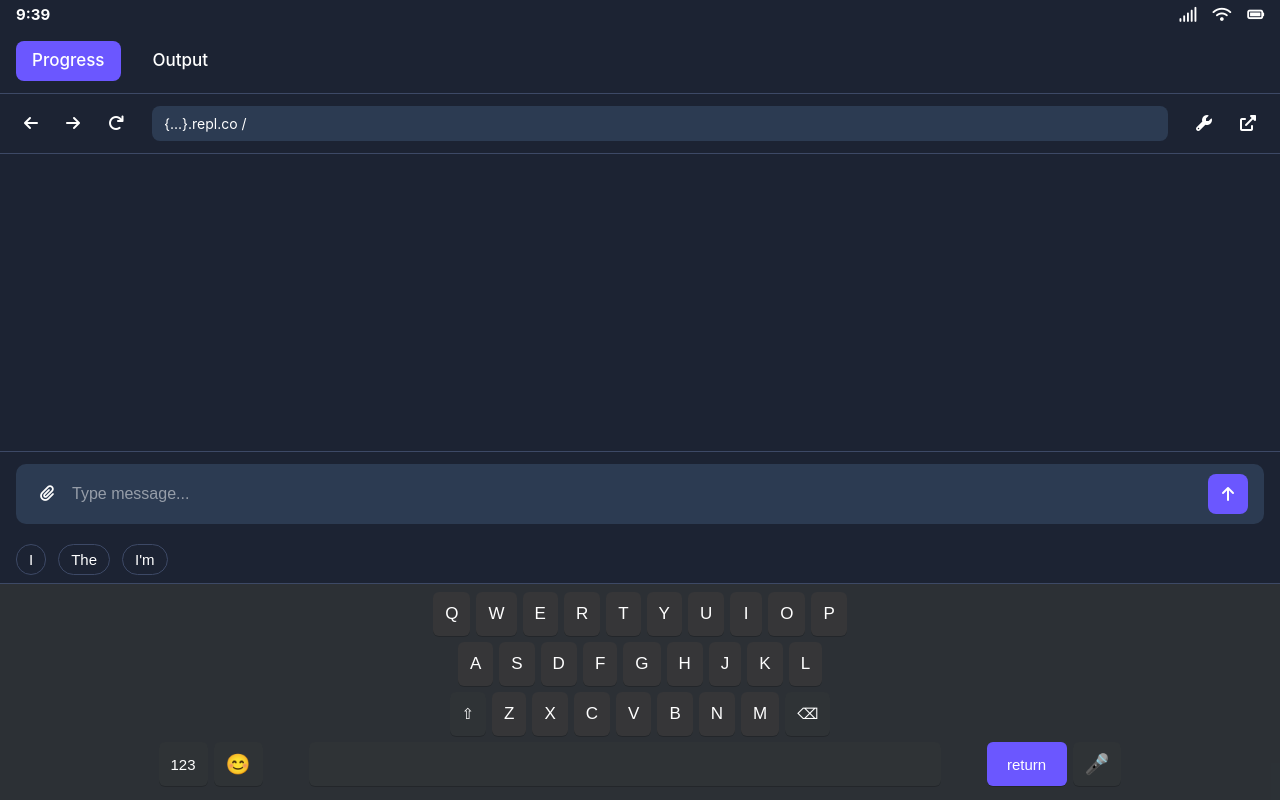
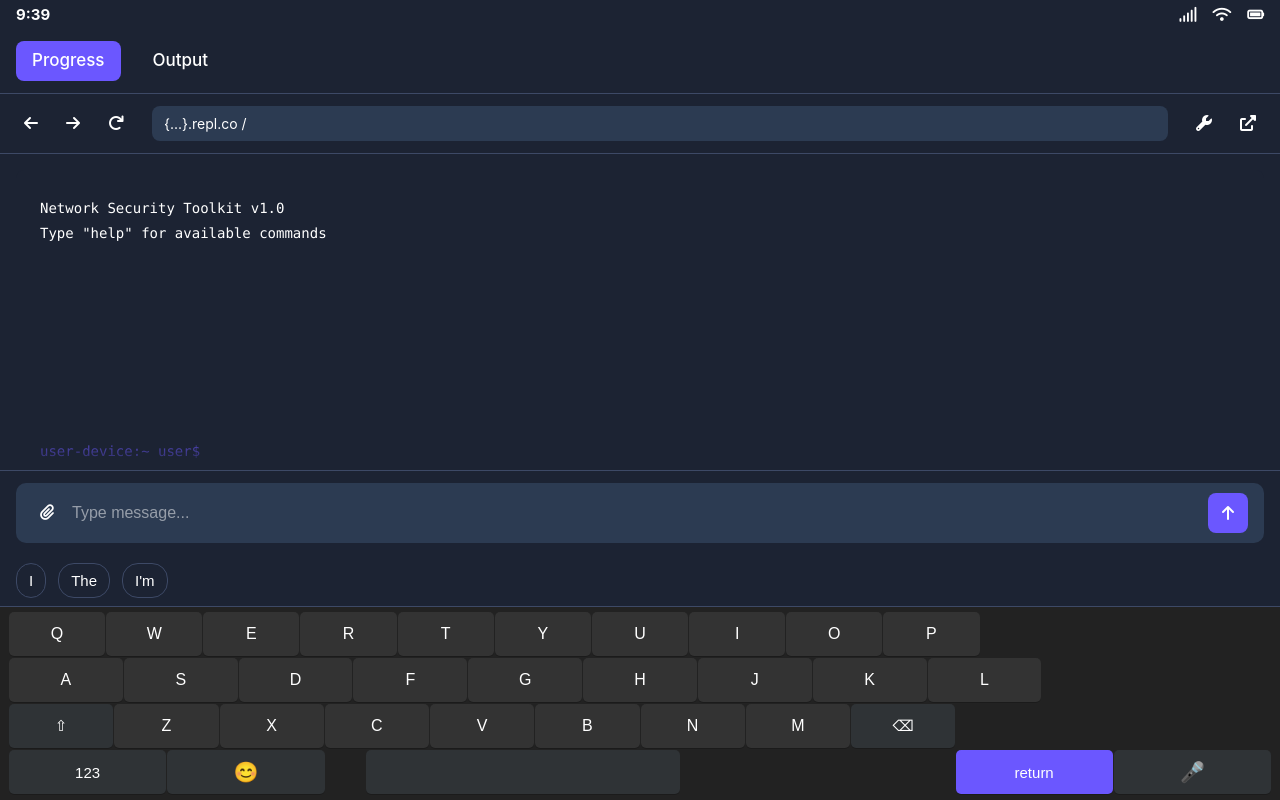
Before and after one commit to dkinzer222/Dummy_Terminal_Function, a Flask app: page / in a window 1280 px wide. Run offline with Flask 3, Linux system fonts and the light colour scheme.

Commit message:
Agent query: Is the terminal visible in the main content area and can you type "sc" to see command suggestions?

```diff
--- a/static/css/terminal.css
+++ b/static/css/terminal.css
@@ -64,7 +64,7 @@
 
 .suggestions-box {
     position: absolute;
-    bottom: 100%;
+    bottom: calc(100% + 8px);
     left: 16px;
     right: 16px;
     background-color: #2C3B52;
@@ -195,6 +195,13 @@
     background-color: #444444;
 }
 
+.main-content .terminal {
+    height: 100%;
+    background-color: #1C2333;
+    margin: 0;
+    border-radius: 8px;
+}
+
 @media (max-width: 768px) {
     .terminal {
         padding: 12px;
--- a/templates/index.html
+++ b/templates/index.html
@@ -6,6 +6,7 @@
     <title>MobileTerminalInterface</title>
     <link href="https://cdnjs.cloudflare.com/ajax/libs/font-awesome/6.0.0/css/all.min.css" rel="stylesheet">
     <link href="{{ url_for('static', filename='css/styles.css') }}" rel="stylesheet">
+    <link href="{{ url_for('static', filename='css/terminal.css') }}" rel="stylesheet">
 </head>
 <body>
     <div class="app-container">
@@ -33,7 +34,13 @@
         </div>
 
         <div class="main-content">
-            <!-- Terminal output will be displayed here -->
+            <div class="terminal">
+                <div class="terminal-output"></div>
+                <div class="terminal-input">
+                    <span class="prompt"></span>
+                    <input type="text" class="command-input" autocomplete="off" spellcheck="false">
+                </div>
+            </div>
         </div>
 
         <div class="message-input-container">
@@ -55,6 +62,8 @@
         </div>
     </div>
 
+    <script src="{{ url_for('static', filename='js/terminal.js') }}"></script>
     <script src="{{ url_for('static', filename='js/keyboard.js') }}"></script>
+    <script src="{{ url_for('static', filename='js/tools.js') }}"></script>
 </body>
 </html>
```
